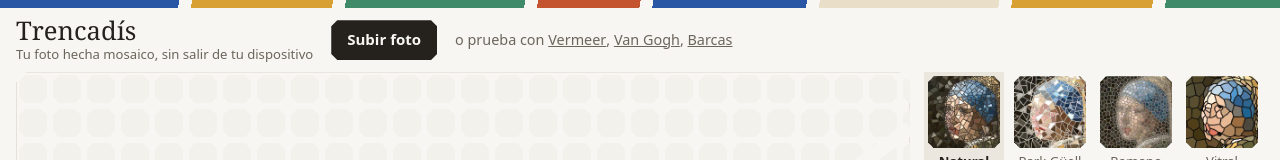
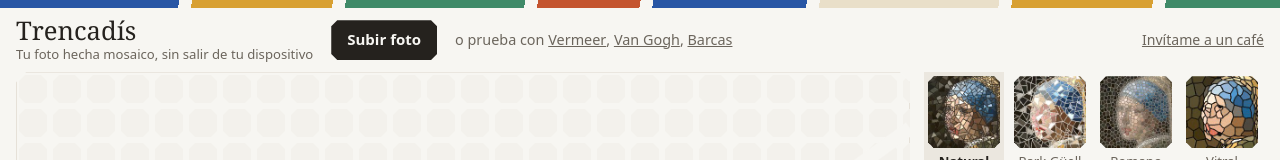
Before and after one commit to feal-ca/trencadis, a React (Vite) app: page / in a window 1280 px wide. Shown: the top 160 px of the page. Built offline with nearby package versions, Linux system fonts and the light colour scheme; a web font is replaced by a local one.

Commit message:
Enlace a Ko-fi en la cabecera
Co-Authored-By: Claude Opus 5.5 <noreply@anthropic.com>

```diff
--- a/src/styles.css
+++ b/src/styles.css
@@ -78,6 +78,7 @@ a { color: inherit; }
 .seg button.on { background: var(--panel); color: var(--ink); box-shadow: 0 0 0 1px var(--line); }
 .samples { font-size: 0.9rem; }
 .samples .link { font-size: inherit; }
+.kofi { margin-left: auto; white-space: nowrap; }
 
 .btn {
   display: inline-flex; align-items: center; justify-content: center;
--- a/src/ui/App.jsx
+++ b/src/ui/App.jsx
@@ -89,6 +89,7 @@ export default function App() {
             </span>
           ))}
         </span>
+        <a className="kofi link" href="https://ko-fi.com/fealca" target="_blank" rel="noopener">Invítame a un café</a>
       </header>
       <main className="work">
         <div className="work-main">
```
